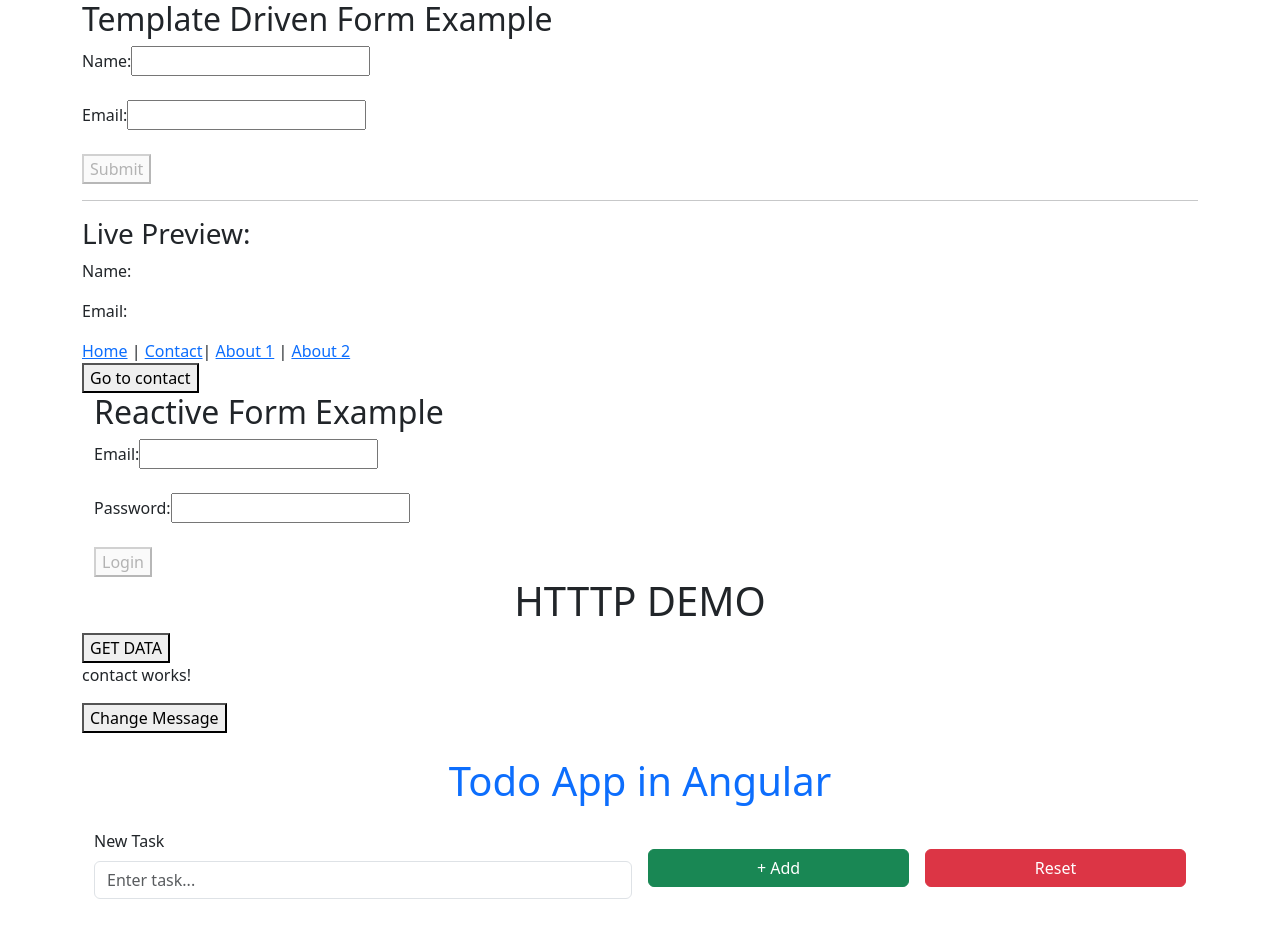
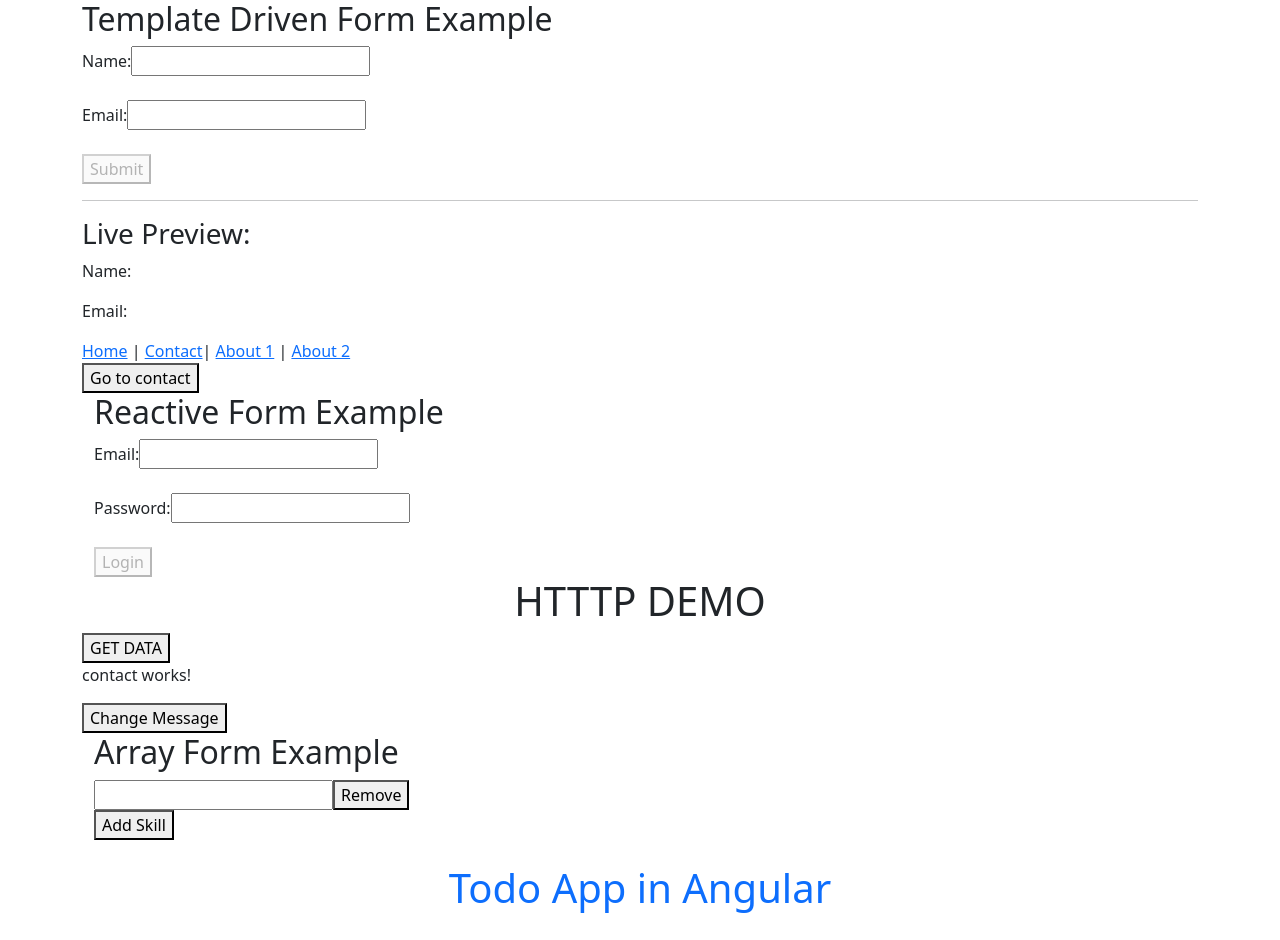
Before and after one commit to uday7518/angular-practice, an Angular app: page /contact in a window 1280 px wide. Shown: the top 940 px of the page. Built offline with nearby package versions, Linux system fonts and the light colour scheme.

Commit message:
Form Array

```diff
--- a/src/app/contact/contact.html
+++ b/src/app/contact/contact.html
@@ -1,2 +1,17 @@
 <p>contact works!</p>
 <button (click)="changeMessage()">Change Message</button>
+<div class="container">
+    <h2>Array Form Example</h2>
+    <form [formGroup]="form">
+
+    <div formArrayName="skills">
+        <div *ngFor="let skill of skills.controls; let i = index">
+        <input [formControlName]="i">
+        <button type="button" (click)="removeSkill(i)">Remove</button>
+        </div>
+    </div>
+
+    <button type="button" (click)="addSkill()">Add Skill</button>
+
+    </form>
+</div>
--- a/src/app/contact/contact.ts
+++ b/src/app/contact/contact.ts
@@ -1,9 +1,11 @@
 import { Component } from '@angular/core';
 import { Data } from '../data';
+import { ReactiveFormsModule, FormArray, FormControl, FormGroup } from '@angular/forms';
+import { CommonModule } from '@angular/common';
 
 @Component({
   selector: 'app-contact',
-  imports: [],
+  imports: [ReactiveFormsModule,CommonModule],
   templateUrl: './contact.html',
   styleUrl: './contact.css',
 })
@@ -13,4 +15,19 @@ export class Contact {
   changeMessage() {
     this.dataService.setMessage("Message changed from Contact Component!");
   }
+  form = new FormGroup({
+  skills: new FormArray([
+    new FormControl('')
+  ])
+});
+get skills() {
+  return this.form.get('skills') as FormArray;
 }
+addSkill() {
+  this.skills.push(new FormControl(''));
+}
+removeSkill(index: number) {
+  this.skills.removeAt(index);
+}
+
+}
```
